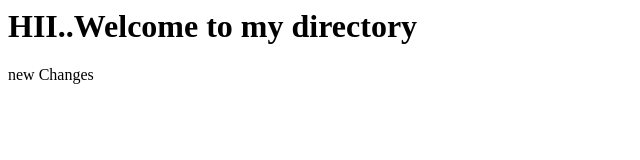
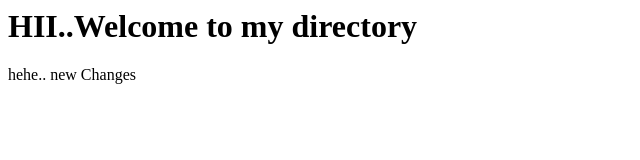
Before and after one commit to sadhanaak/first-repo, a plain HTML site: page index.html in a window 1280 px wide. Shown: the full height of the page, 0-640 px from the left. Drawn offline with Linux system fonts and the light colour scheme.

Commit message:
changed hehe

```diff
--- a/index.html
+++ b/index.html
@@ -4,7 +4,7 @@
 </head>
 <body>
 <h1>HII..Welcome to my directory</h1>
-<p>new Changes</p>
+<p>hehe.. new Changes</p>
 </body>
 
 </html>
```
